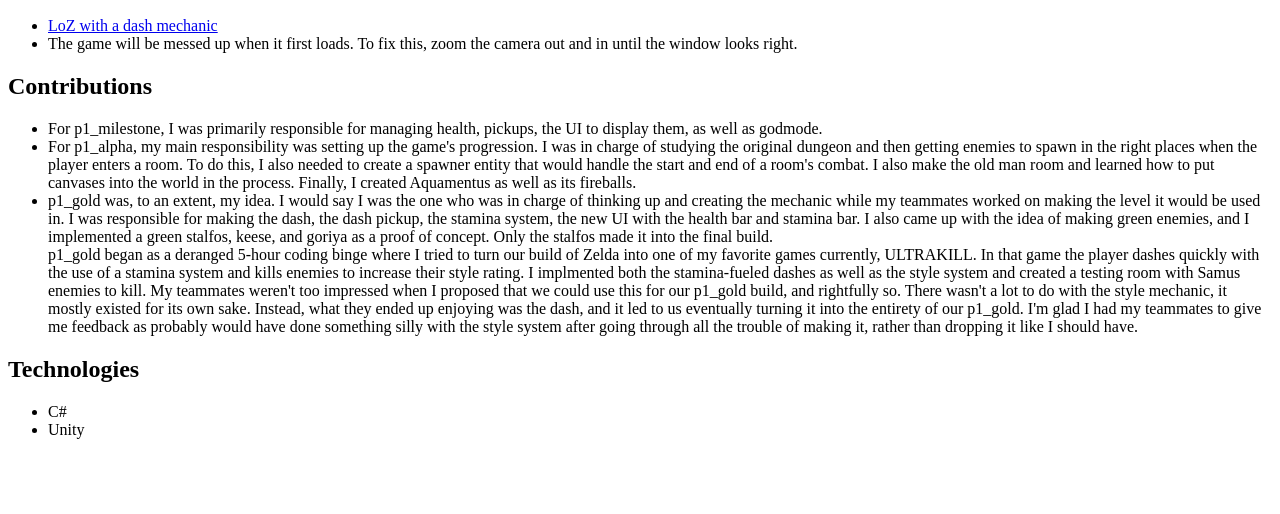
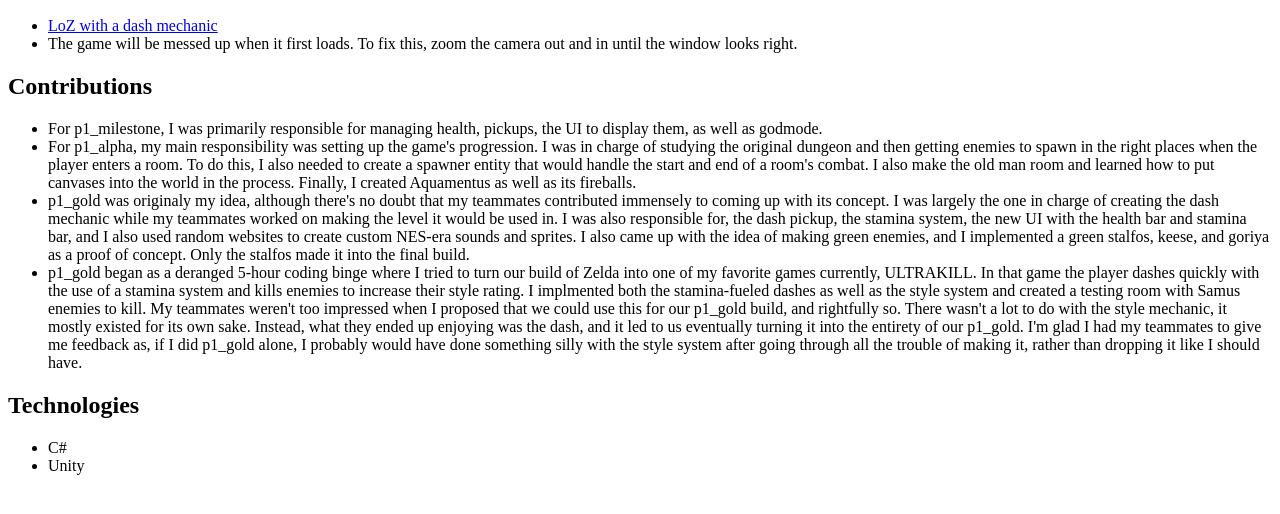
Before and after one commit to winnieda/494p1portfolio, a plain HTML site: page index.html in a window 1280 px wide. Shown: the part 96-610 px from the top of the page. Drawn offline with Linux system fonts and the light colour scheme.

Commit message:
Made wording less vein and gross

```diff
--- a/index.html
+++ b/index.html
@@ -33,31 +33,32 @@
         Finally, I created Aquamentus as well as its fireballs.
       </li>
       <li>
-        <div>
-          p1_gold was, to an extent, my idea. I would say I was the one who was
-          in charge of thinking up and creating the mechanic while my teammates
-          worked on making the level it would be used in. I was responsible for
-          making the dash, the dash pickup, the stamina system, the new UI with
-          the health bar and stamina bar. I also came up with the idea of making
-          green enemies, and I implemented a green stalfos, keese, and goriya as
-          a proof of concept. Only the stalfos made it into the final build.
-        </div>
-        <div>
-          p1_gold began as a deranged 5-hour coding binge where I tried to turn
-          our build of Zelda into one of my favorite games currently, ULTRAKILL.
-          In that game the player dashes quickly with the use of a stamina
-          system and kills enemies to increase their style rating. I implmented
-          both the stamina-fueled dashes as well as the style system and created
-          a testing room with Samus enemies to kill. My teammates weren't too
-          impressed when I proposed that we could use this for our p1_gold
-          build, and rightfully so. There wasn't a lot to do with the style
-          mechanic, it mostly existed for its own sake. Instead, what they ended
-          up enjoying was the dash, and it led to us eventually turning it into
-          the entirety of our p1_gold. I'm glad I had my teammates to give me
-          feedback as probably would have done something silly with the style
-          system after going through all the trouble of making it, rather than
-          dropping it like I should have.
-        </div>
+        p1_gold was originaly my idea, although there's no doubt that my
+        teammates contributed immensely to coming up with its concept. I was
+        largely the one in charge of creating the dash mechanic while my
+        teammates worked on making the level it would be used in. I was also
+        responsible for, the dash pickup, the stamina system, the new UI with
+        the health bar and stamina bar, and I also used random websites to
+        create custom NES-era sounds and sprites. I also came up with the idea
+        of making green enemies, and I implemented a green stalfos, keese, and
+        goriya as a proof of concept. Only the stalfos made it into the final
+        build.
+      </li>
+      <li>
+        p1_gold began as a deranged 5-hour coding binge where I tried to turn
+        our build of Zelda into one of my favorite games currently, ULTRAKILL.
+        In that game the player dashes quickly with the use of a stamina system
+        and kills enemies to increase their style rating. I implmented both the
+        stamina-fueled dashes as well as the style system and created a testing
+        room with Samus enemies to kill. My teammates weren't too impressed when
+        I proposed that we could use this for our p1_gold build, and rightfully
+        so. There wasn't a lot to do with the style mechanic, it mostly existed
+        for its own sake. Instead, what they ended up enjoying was the dash, and
+        it led to us eventually turning it into the entirety of our p1_gold. I'm
+        glad I had my teammates to give me feedback as, if I did p1_gold alone,
+        I probably would have done something silly with the style system after
+        going through all the trouble of making it, rather than dropping it like
+        I should have.
       </li>
     </ul>
   </div>
```
